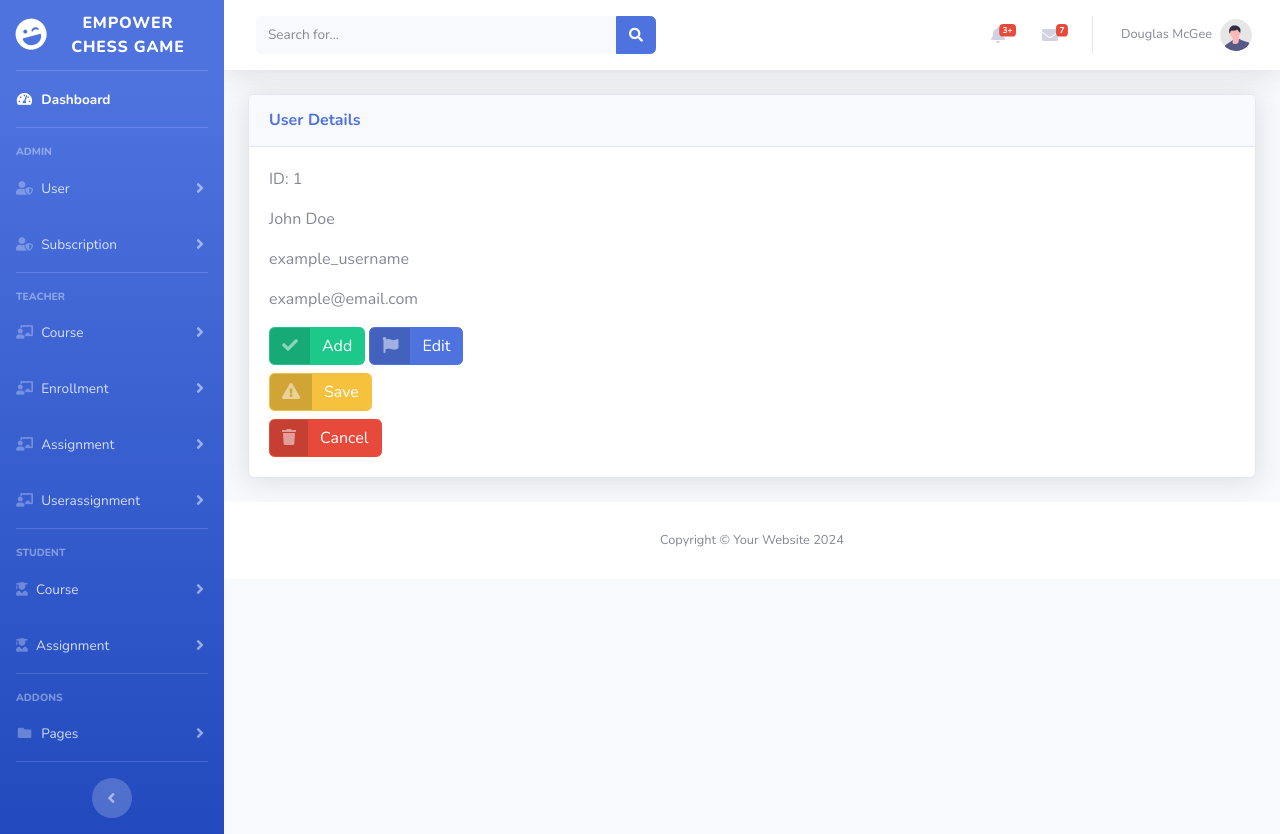
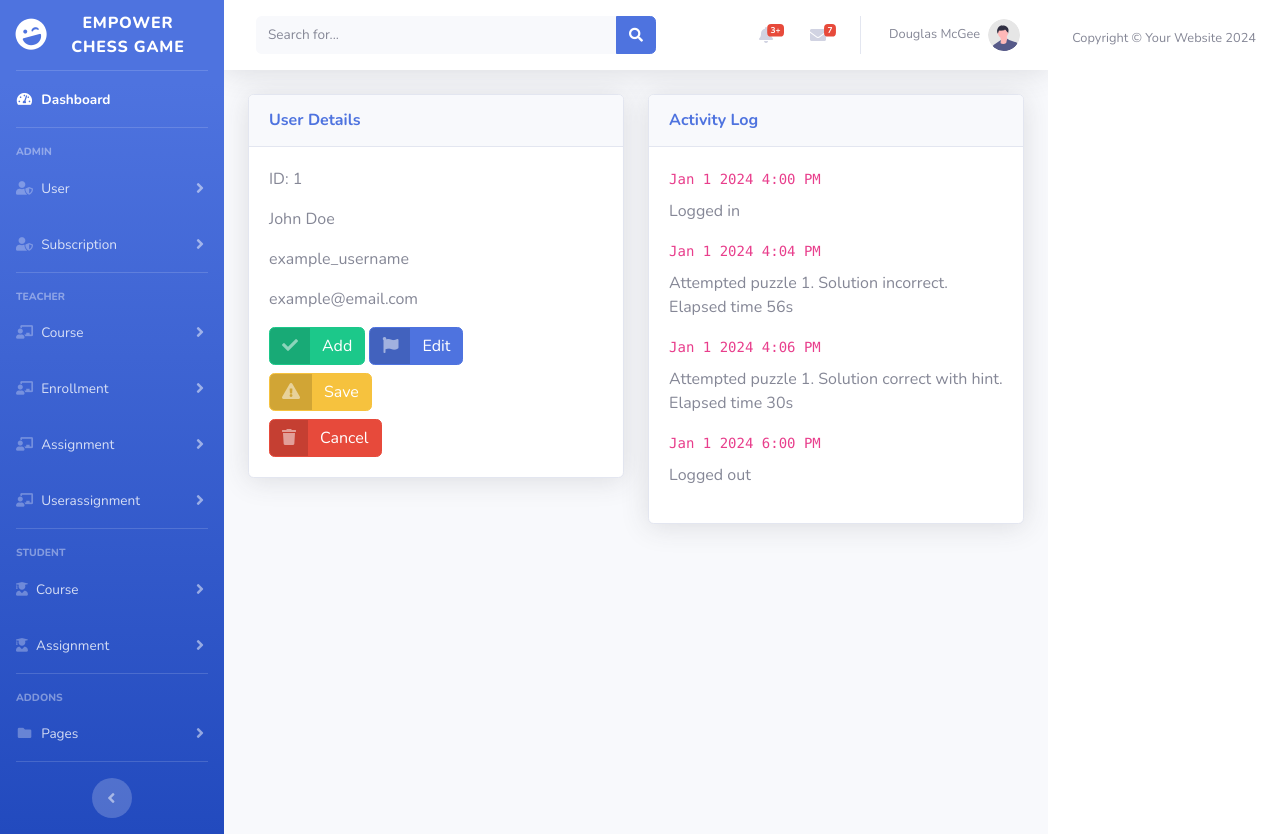
Before and after one commit to krishna-chandran/empower-chess-demo, a Django app: page /user/1/ in a window 1280 px wide. Run offline with Django 5.2, Linux system fonts and the light colour scheme; some libraries are stand-ins or nearby versions.

Commit message:
Card body added in 'view_user' for user activity log

```diff
--- a/chessCoaching/classRoom/templates/view_user.html
+++ b/chessCoaching/classRoom/templates/view_user.html
@@ -2,10 +2,16 @@
 
 {% block content %}
 
+
+
+    <div class="row">
+    <!--- Begin User details -->
+        <div class="col-lg-6">
             <div class="card shadow mb-4">
                 <div class="card-header py-3">
                     <h6 class="m-0 font-weight-bold text-primary">User Details</h6>
                 </div>
+
                 <div class="card-body">
                     <p class="card-text">ID: {{ user_data.id }}</p>
 
@@ -72,4 +78,42 @@
                     </a> -->
                 </div>
             </div>
+        </div>
+   <!--- Begin User details -->
+        <div class="col-lg-6">
+                <!--- Begin User Activity log -->
+                <div class="card shadow mb-4">
+                    <div class="card-header py-3">
+                        <h6 class="m-0 font-weight-bold text-primary">Activity Log</h6>
+                    </div>
+                    <div class="card-body">
+                        <div class="mb-2">
+                            <code>Jan 1 2024 4:00 PM</code>
+                        </div>
+                        <p>Logged in</p>
+                        <div class="mb-2">
+                            <code>Jan 1 2024 4:04 PM</code>
+                        </div>
+                        <p>Attempted puzzle 1. Solution incorrect. Elapsed time 56s</p>
+                        <div class="mb-2">
+                            <code>Jan 1 2024 4:06 PM</code>
+                        </div>
+                        <p>Attempted puzzle 1. Solution correct with hint. Elapsed time 30s</p>
+                        <div class="mb-2">
+                            <code>Jan 1 2024 6:00 PM</code>
+                        </div>
+                        <p>Logged out</p>
+                        <!-- Circle Buttons (Default) -->
+
+                    </div>
+                </div>
+                <!--- Begin User Activity log-->
+
+        </div>
+    </div>
+
+
+
+
+</div>
 {% endblock %}
```
Lines whose indentation alone changed are shown as unchanged.
